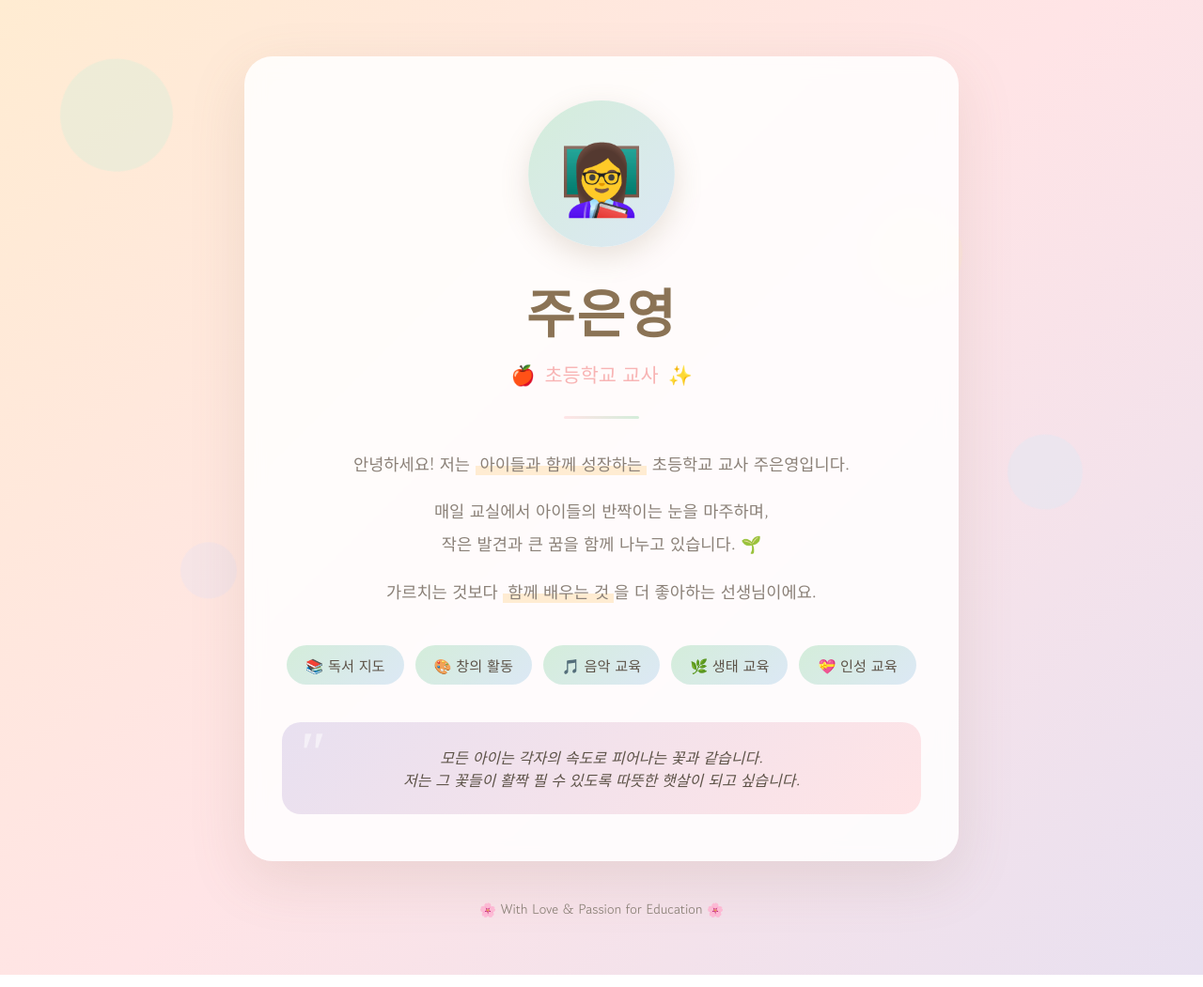
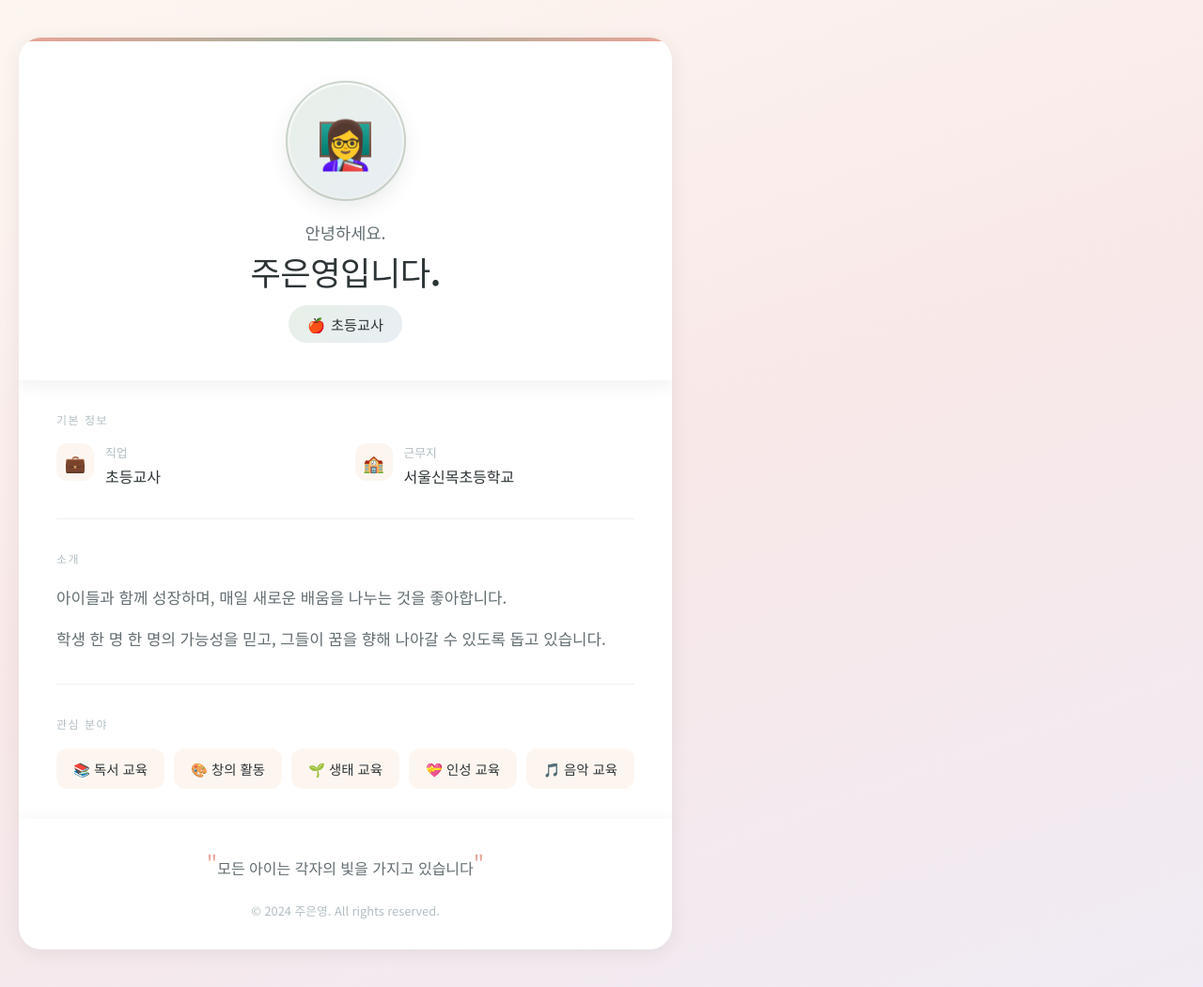
Before and after one commit to jjoo02372/test-1203, a website built with Vite: page index.html in a window 1280 px wide. Shown: the whole page at 94% size. Built offline with nearby package versions, Linux system fonts and the light colour scheme.

Commit message:
Refactor 주은영's profile page layout in index.html, update styles and structure for improved presentation; enhance main.js to integrate Vite features and setup counter functionality.

```diff
--- a/index.html
+++ b/index.html
@@ -4,21 +4,25 @@
     <meta charset="UTF-8" />
     <link rel="icon" type="image/svg+xml" href="/vite.svg" />
     <meta name="viewport" content="width=device-width, initial-scale=1.0" />
-    <title>주은영 | 초등학교 교사</title>
+    <title>주은영 | 초등교사</title>
     <link rel="preconnect" href="https://fonts.googleapis.com">
     <link rel="preconnect" href="https://fonts.gstatic.com" crossorigin>
-    <link href="https://fonts.googleapis.com/css2?family=Gowun+Dodum&family=Nanum+Pen+Script&display=swap" rel="stylesheet">
+    <link href="https://fonts.googleapis.com/css2?family=Noto+Sans+KR:wght@300;400;500;600;700&display=swap" rel="stylesheet">
     <style>
       :root {
-        --pastel-pink: #FFE4E6;
-        --pastel-peach: #FFECD2;
-        --pastel-mint: #D4EDDA;
-        --pastel-lavender: #E8E0F0;
-        --pastel-sky: #DCE8F5;
-        --soft-coral: #F8B4B4;
-        --warm-brown: #8B7355;
-        --text-primary: #5D5348;
-        --text-secondary: #8B8178;
+        --pastel-rose: #F8E8E8;
+        --pastel-cream: #FDF6F0;
+        --pastel-sage: #E8F0E8;
+        --pastel-blue: #E8EEF4;
+        --pastel-lavender: #F0EBF4;
+        --accent-coral: #E8A598;
+        --accent-sage: #9CB09C;
+        --text-dark: #2D3436;
+        --text-medium: #636E72;
+        --text-light: #B2BEC3;
+        --white: #FFFFFF;
+        --shadow-soft: rgba(45, 52, 54, 0.08);
+        --shadow-medium: rgba(45, 52, 54, 0.12);
       }
 
       * {
@@ -28,98 +32,31 @@
       }
 
       body {
-        font-family: 'Gowun Dodum', sans-serif;
-        background: linear-gradient(135deg, var(--pastel-peach) 0%, var(--pastel-pink) 50%, var(--pastel-lavender) 100%);
+        font-family: 'Noto Sans KR', sans-serif;
+        background: linear-gradient(160deg, var(--pastel-cream) 0%, var(--pastel-rose) 50%, var(--pastel-lavender) 100%);
         min-height: 100vh;
-        color: var(--text-primary);
-        overflow-x: hidden;
+        color: var(--text-dark);
+        line-height: 1.6;
       }
 
-      .floating-shapes {
-        position: fixed;
-        top: 0;
-        left: 0;
-        width: 100%;
-        height: 100%;
-        pointer-events: none;
-        z-index: 0;
-        overflow: hidden;
+      .page-wrapper {
+        min-height: 100vh;
+        display: flex;
+        align-items: center;
+        justify-content: center;
+        padding: 40px 20px;
       }
 
-      .shape {
-        position: absolute;
-        border-radius: 50%;
-        opacity: 0.4;
-        animation: float 8s ease-in-out infinite;
+      .profile-container {
+        width: 100%;
+        max-width: 720px;
+        animation: fadeIn 0.8s ease-out;
       }
 
-      .shape:nth-child(1) {
-        width: 120px;
-        height: 120px;
-        background: var(--pastel-mint);
-        top: 10%;
-        left: 5%;
-        animation-delay: 0s;
-      }
-
-      .shape:nth-child(2) {
-        width: 80px;
-        height: 80px;
-        background: var(--pastel-sky);
-        top: 60%;
-        right: 10%;
-        animation-delay: 2s;
-      }
-
-      .shape:nth-child(3) {
-        width: 60px;
-        height: 60px;
-        background: var(--pastel-lavender);
-        bottom: 20%;
-        left: 15%;
-        animation-delay: 4s;
-      }
-
-      .shape:nth-child(4) {
-        width: 100px;
-        height: 100px;
-        background: var(--pastel-peach);
-        top: 30%;
-        right: 20%;
-        animation-delay: 1s;
-      }
-
-      @keyframes float {
-        0%, 100% {
-          transform: translateY(0) rotate(0deg);
-        }
-        50% {
-          transform: translateY(-20px) rotate(10deg);
-        }
-      }
-
-      .container {
-        position: relative;
-        z-index: 1;
-        max-width: 800px;
-        margin: 0 auto;
-        padding: 60px 20px;
-      }
-
-      .profile-card {
-        background: rgba(255, 255, 255, 0.85);
-        backdrop-filter: blur(10px);
-        border-radius: 30px;
-        padding: 50px 40px;
-        box-shadow: 0 20px 60px rgba(139, 115, 85, 0.15);
-        text-align: center;
-        animation: fadeInUp 1s ease-out;
-      }
-
-      @keyframes fadeInUp {
+      @keyframes fadeIn {
         from {
           opacity: 0;
-          transform: translateY(30px);
+          transform: translateY(20px);
         }
         to {
           opacity: 1;
@@ -127,180 +64,316 @@
         }
       }
 
+      /* Header Section */
+      .profile-header {
+        background: var(--white);
+        border-radius: 24px 24px 0 0;
+        padding: 50px 40px 40px;
+        text-align: center;
+        box-shadow: 0 4px 20px var(--shadow-soft);
+        position: relative;
+        overflow: hidden;
+      }
+
+      .profile-header::before {
+        content: '';
+        position: absolute;
+        top: 0;
+        left: 0;
+        right: 0;
+        height: 4px;
+        background: linear-gradient(90deg, var(--accent-coral), var(--accent-sage), var(--accent-coral));
+      }
+
+      .avatar-wrapper {
+        width: 120px;
+        height: 120px;
+        margin: 0 auto 24px;
+        position: relative;
+      }
+
       .avatar {
-        width: 150px;
-        height: 150px;
-        background: linear-gradient(135deg, var(--pastel-mint), var(--pastel-sky));
+        width: 100%;
+        height: 100%;
+        background: linear-gradient(135deg, var(--pastel-sage), var(--pastel-blue));
         border-radius: 50%;
-        margin: 0 auto 30px;
         display: flex;
         align-items: center;
         justify-content: center;
-        font-size: 70px;
-        box-shadow: 0 10px 30px rgba(139, 115, 85, 0.2);
-        animation: pulse 3s ease-in-out infinite;
+        font-size: 50px;
+        box-shadow: 0 8px 24px var(--shadow-medium);
       }
 
-      @keyframes pulse {
-        0%, 100% {
-          transform: scale(1);
-        }
-        50% {
-          transform: scale(1.05);
-        }
+      .avatar-ring {
+        position: absolute;
+        top: -4px;
+        left: -4px;
+        right: -4px;
+        bottom: -4px;
+        border: 2px solid var(--accent-sage);
+        border-radius: 50%;
+        opacity: 0.5;
+      }
+
+      .greeting {
+        font-size: 1.1rem;
+        color: var(--text-medium);
+        font-weight: 400;
+        margin-bottom: 8px;
       }
 
       .name {
-        font-family: 'Nanum Pen Script', cursive;
-        font-size: 3.5rem;
-        color: var(--warm-brown);
-        margin-bottom: 10px;
-        letter-spacing: 2px;
+        font-size: 2.2rem;
+        font-weight: 700;
+        color: var(--text-dark);
+        margin-bottom: 16px;
+        letter-spacing: -0.5px;
       }
 
-      .title {
-        font-size: 1.3rem;
-        color: var(--soft-coral);
-        margin-bottom: 30px;
+      .badge {
+        display: inline-flex;
+        align-items: center;
+        gap: 6px;
+        background: linear-gradient(135deg, var(--pastel-sage), var(--pastel-blue));
+        padding: 8px 20px;
+        border-radius: 30px;
+        font-size: 0.95rem;
+        font-weight: 500;
+        color: var(--text-dark);
+      }
+
+      /* Info Section */
+      .profile-info {
+        background: var(--white);
+        padding: 0 40px;
+        box-shadow: 0 4px 20px var(--shadow-soft);
+      }
+
+      .info-section {
+        padding: 32px 0;
+        border-bottom: 1px solid rgba(0, 0, 0, 0.06);
+      }
+
+      .info-section:last-child {
+        border-bottom: none;
+      }
+
+      .section-title {
+        font-size: 0.75rem;
+        font-weight: 600;
+        text-transform: uppercase;
+        letter-spacing: 1.5px;
+        color: var(--text-light);
+        margin-bottom: 16px;
+      }
+
+      .info-grid {
+        display: grid;
+        grid-template-columns: repeat(2, 1fr);
+        gap: 20px;
+      }
+
+      .info-item {
+        display: flex;
+        align-items: flex-start;
+        gap: 12px;
+      }
+
+      .info-icon {
+        width: 40px;
+        height: 40px;
+        background: var(--pastel-cream);
+        border-radius: 12px;
         display: flex;
         align-items: center;
         justify-content: center;
+        font-size: 18px;
+        flex-shrink: 0;
+      }
+
+      .info-content {
+        flex: 1;
+      }
+
+      .info-label {
+        font-size: 0.8rem;
+        color: var(--text-light);
+        margin-bottom: 2px;
+      }
+
+      .info-value {
+        font-size: 1rem;
+        font-weight: 500;
+        color: var(--text-dark);
+      }
+
+      /* Introduction Section */
+      .intro-text {
+        font-size: 1.05rem;
+        color: var(--text-medium);
+        line-height: 1.9;
+      }
+
+      .intro-text p {
+        margin-bottom: 12px;
+      }
+
+      .intro-text p:last-child {
+        margin-bottom: 0;
+      }
+
+      /* Skills Section */
+      .skills-list {
+        display: flex;
+        flex-wrap: wrap;
         gap: 10px;
       }
 
-      .divider {
-        width: 80px;
-        height: 3px;
-        background: linear-gradient(90deg, var(--pastel-pink), var(--pastel-mint));
-        margin: 0 auto 30px;
-        border-radius: 2px;
+      .skill-item {
+        background: var(--pastel-cream);
+        padding: 10px 18px;
+        border-radius: 12px;
+        font-size: 0.9rem;
+        font-weight: 500;
+        color: var(--text-dark);
+        display: flex;
+        align-items: center;
+        gap: 6px;
+        transition: all 0.2s ease;
       }
 
-      .intro {
-        font-size: 1.1rem;
-        line-height: 2;
-        color: var(--text-secondary);
-        margin-bottom: 40px;
+      .skill-item:hover {
+        background: var(--pastel-sage);
+        transform: translateY(-2px);
       }
 
-      .intro p {
-        margin-bottom: 15px;
-      }
-
-      .highlight {
-        background: linear-gradient(180deg, transparent 60%, var(--pastel-peach) 60%);
-        padding: 0 5px;
-      }
-
-      .skills {
-        display: flex;
-        flex-wrap: wrap;
-        justify-content: center;
-        gap: 12px;
-        margin-bottom: 40px;
-      }
-
-      .skill-tag {
-        background: linear-gradient(135deg, var(--pastel-mint), var(--pastel-sky));
-        padding: 10px 20px;
-        border-radius: 25px;
-        font-size: 0.95rem;
-        color: var(--text-primary);
-        transition: all 0.3s ease;
-        cursor: default;
-      }
-
-      .skill-tag:hover {
-        transform: translateY(-3px);
-        box-shadow: 0 5px 15px rgba(139, 115, 85, 0.2);
+      /* Footer Section */
+      .profile-footer {
+        background: var(--white);
+        border-radius: 0 0 24px 24px;
+        padding: 30px 40px;
+        text-align: center;
+        box-shadow: 0 4px 20px var(--shadow-soft);
       }
 
       .quote {
-        background: linear-gradient(135deg, var(--pastel-lavender), var(--pastel-pink));
-        padding: 25px 30px;
-        border-radius: 20px;
+        font-size: 1rem;
+        color: var(--text-medium);
         font-style: italic;
-        color: var(--text-primary);
         position: relative;
+        padding: 0 20px;
       }
 
-      .quote::before {
+      .quote::before,
+      .quote::after {
         content: '"';
-        font-size: 4rem;
-        color: rgba(255, 255, 255, 0.5);
-        position: absolute;
-        top: -10px;
-        left: 15px;
-        font-family: Georgia, serif;
+        font-size: 1.5rem;
+        color: var(--accent-coral);
+        font-style: normal;
       }
 
-      .footer {
-        text-align: center;
-        margin-top: 40px;
-        color: var(--text-secondary);
-        font-size: 0.9rem;
+      .copyright {
+        margin-top: 20px;
+        font-size: 0.8rem;
+        color: var(--text-light);
       }
 
+      /* Responsive */
       @media (max-width: 600px) {
-        .profile-card {
-          padding: 40px 25px;
+        .profile-header,
+        .profile-info,
+        .profile-footer {
+          padding-left: 24px;
+          padding-right: 24px;
         }
 
         .name {
-          font-size: 2.5rem;
+          font-size: 1.8rem;
+        }
+
+        .info-grid {
+          grid-template-columns: 1fr;
+        }
+
+        .avatar-wrapper {
+          width: 100px;
+          height: 100px;
         }
 
         .avatar {
-          width: 120px;
-          height: 120px;
-          font-size: 55px;
+          font-size: 42px;
         }
       }
     </style>
   </head>
   <body>
-    <div class="floating-shapes">
-      <div class="shape"></div>
-      <div class="shape"></div>
-      <div class="shape"></div>
-      <div class="shape"></div>
-    </div>
+    <div class="page-wrapper">
+      <main class="profile-container">
+        <!-- Header -->
+        <header class="profile-header">
+          <div class="avatar-wrapper">
+            <div class="avatar">👩‍🏫</div>
+            <div class="avatar-ring"></div>
+          </div>
+          <p class="greeting">안녕하세요.</p>
+          <h1 class="name">주은영입니다.</h1>
+          <span class="badge">
+            <span>🍎</span>
+            초등교사
+          </span>
+        </header>
 
-    <div class="container">
-      <div class="profile-card">
-        <div class="avatar">👩‍🏫</div>
-        <h1 class="name">주은영</h1>
-        <p class="title">
-          <span>🍎</span>
-          초등학교 교사
-          <span>✨</span>
-        </p>
-        <div class="divider"></div>
+        <!-- Info -->
+        <section class="profile-info">
+          <!-- 기본 정보 -->
+          <div class="info-section">
+            <h2 class="section-title">기본 정보</h2>
+            <div class="info-grid">
+              <div class="info-item">
+                <div class="info-icon">💼</div>
+                <div class="info-content">
+                  <p class="info-label">직업</p>
+                  <p class="info-value">초등교사</p>
+                </div>
+              </div>
+              <div class="info-item">
+                <div class="info-icon">🏫</div>
+                <div class="info-content">
+                  <p class="info-label">근무지</p>
+                  <p class="info-value">서울신목초등학교</p>
+                </div>
+              </div>
+            </div>
+          </div>
 
-        <div class="intro">
-          <p>안녕하세요! 저는 <span class="highlight">아이들과 함께 성장하는</span> 초등학교 교사 주은영입니다.</p>
-          <p>매일 교실에서 아이들의 반짝이는 눈을 마주하며,<br>
-          작은 발견과 큰 꿈을 함께 나누고 있습니다. 🌱</p>
-          <p>가르치는 것보다 <span class="highlight">함께 배우는 것</span>을 더 좋아하는 선생님이에요.</p>
-        </div>
+          <!-- 소개 -->
+          <div class="info-section">
+            <h2 class="section-title">소개</h2>
+            <div class="intro-text">
+              <p>아이들과 함께 성장하며, 매일 새로운 배움을 나누는 것을 좋아합니다.</p>
+              <p>학생 한 명 한 명의 가능성을 믿고, 그들이 꿈을 향해 나아갈 수 있도록 돕고 있습니다.</p>
+            </div>
+          </div>
 
-        <div class="skills">
-          <span class="skill-tag">📚 독서 지도</span>
-          <span class="skill-tag">🎨 창의 활동</span>
-          <span class="skill-tag">🎵 음악 교육</span>
-          <span class="skill-tag">🌿 생태 교육</span>
-          <span class="skill-tag">💝 인성 교육</span>
-        </div>
+          <!-- 관심 분야 -->
+          <div class="info-section">
+            <h2 class="section-title">관심 분야</h2>
+            <div class="skills-list">
+              <span class="skill-item">📚 독서 교육</span>
+              <span class="skill-item">🎨 창의 활동</span>
+              <span class="skill-item">🌱 생태 교육</span>
+              <span class="skill-item">💝 인성 교육</span>
+              <span class="skill-item">🎵 음악 교육</span>
+            </div>
+          </div>
+        </section>
 
-        <div class="quote">
-          모든 아이는 각자의 속도로 피어나는 꽃과 같습니다.<br>
-          저는 그 꽃들이 활짝 필 수 있도록 따뜻한 햇살이 되고 싶습니다.
-        </div>
-      </div>
-
-      <p class="footer">
-        🌸 With Love & Passion for Education 🌸
-      </p>
+        <!-- Footer -->
+        <footer class="profile-footer">
+          <p class="quote">모든 아이는 각자의 빛을 가지고 있습니다</p>
+          <p class="copyright">© 2024 주은영. All rights reserved.</p>
+        </footer>
+      </main>
     </div>
 
     <script type="module" src="/src/main.js"></script>
--- a/src/main.js
+++ b/src/main.js
@@ -1,14 +1,24 @@
-// 주은영 선생님 자기소개 페이지
-// Vanilla JS 환경
+import './style.css'
+import javascriptLogo from './javascript.svg'
+import viteLogo from '/vite.svg'
+import { setupCounter } from './counter.js'
 
-console.log('🍎 주은영 선생님의 자기소개 페이지에 오신 것을 환영합니다!')
+document.querySelector('#app').innerHTML = `
+  <div>
+    <a href="https://vite.dev" target="_blank">
+      <img src="${viteLogo}" class="logo" alt="Vite logo" />
+    </a>
+    <a href="https://developer.mozilla.org/en-US/docs/Web/JavaScript" target="_blank">
+      <img src="${javascriptLogo}" class="logo vanilla" alt="JavaScript logo" />
+    </a>
+    <h1>Hello Vite!</h1>
+    <div class="card">
+      <button id="counter" type="button"></button>
+    </div>
+    <p class="read-the-docs">
+      Click on the Vite logo to learn more
+    </p>
+  </div>
+`
 
-// 스킬 태그에 호버 효과 추가
-document.querySelectorAll('.skill-tag').forEach((tag, index) => {
-  tag.style.animationDelay = `${index * 0.1}s`
-})
-
-// 페이지 로드 시 인사 메시지
-window.addEventListener('load', () => {
-  console.log('✨ 오늘도 좋은 하루 되세요!')
-})
+setupCounter(document.querySelector('#counter'))
```
